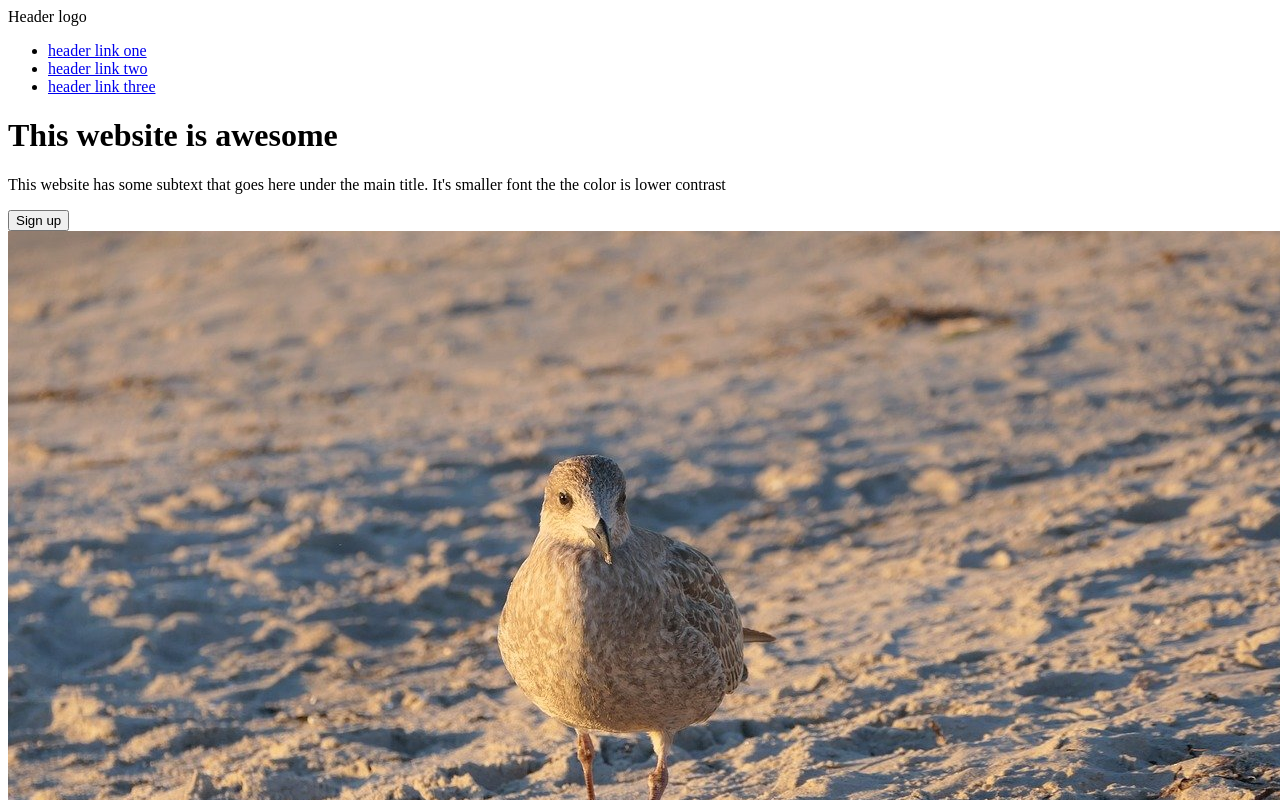
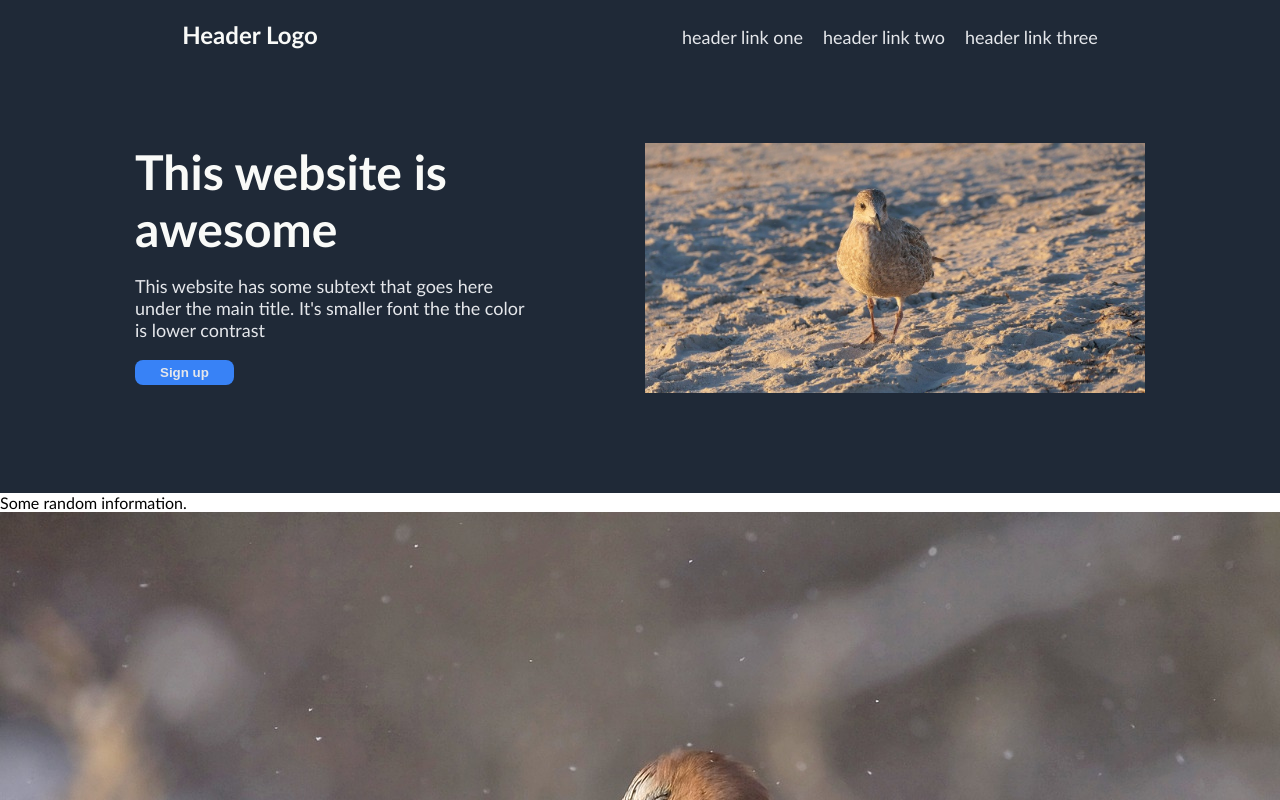
Before and after one commit to myrmanshelby/odin-landing-page, a plain HTML site: page index.html in a window 1280 px wide. Shown: the top 800 px of the page. Drawn offline with Linux system fonts and the light colour scheme.

Commit message:
Styled navigation bar and hero

```diff
--- a/index.html
+++ b/index.html
@@ -3,22 +3,24 @@
   <head>
     <meta charset="UTF-8" />
     <title>Landing Page</title>
+    <link rel="stylesheet" href="style.css" />
   </head>
   <body>
-    <div class="header">Header logo</div>
-    <div class="nav-links">
-      <ul>
+    <div class="header">
+      Header Logo
+      <ul class="nav-links">
         <li><a href="#">header link one</a></li>
         <li><a href="#">header link two</a></li>
         <li><a href="#">header link three</a></li>
       </ul>
     </div>
 
+    <div class="hero">
       <div class="content-block-1">
-      <h1>This website is awesome</h1>
+        <div class="hero-main-text">This website is awesome</div>
         <p>
-        This website has some subtext that goes here under the main title. It's
-        smaller font the the color is lower contrast
+          This website has some subtext that goes here under the main title.
+          It's smaller font the the color is lower contrast
         </p>
         <button>Sign up</button>
       </div>
@@ -27,8 +29,9 @@
         src="images/gull-8366802_1280.jpg"
         alt="gull on the beach"
       />
+    </div>
 
-    <h2>Some random information.</h2>
+    <div class="next-header">Some random information.</div>
     <div class="content-block-2">
       <div class="image1">
         <img src="images/jay-548381_1280.jpg" alt="jay flying" />
--- /dev/null
+++ b/style.css
@@ -0,0 +1,78 @@
+body {
+  font-family: "Gill Sans", "Gill Sans MT", Calibri, "Trebuchet MS", sans-serif;
+  margin: 0;
+}
+
+/* Header/Nav Bar */
+.header {
+  background-color: #1f2937;
+  color: #f9faf8;
+  font-size: 24px;
+  font-weight: 700;
+  margin-top: 0;
+  padding: 20px 0px;
+
+  display: flex;
+  justify-content: space-around;
+}
+
+.nav-links {
+  list-style-type: none;
+  padding: 0;
+  margin-top: 0;
+
+  display: flex;
+  gap: 20px;
+}
+
+.nav-links a {
+  text-decoration: none;
+  color: #e5e7eb;
+  font-size: 18px;
+  font-weight: 100;
+}
+
+/* Hero */
+
+.hero {
+  background-color: #1f2937;
+  color: #e5e7eb;
+  font-size: 18px;
+  padding: 50px 100px 100px 100px;
+  display: flex;
+  justify-content: center;
+  align-items: flex-start;
+  gap: 110px;
+  flex-wrap: wrap;
+}
+
+.hero .hero-main-text {
+  color: #f9faf8;
+  font-size: 48px;
+  font-weight: 800;
+}
+
+.content-block-1 {
+  max-width: 400px;
+}
+
+.hero button {
+  background-color: #3882f6;
+  color: #e5e7eb;
+  border: none;
+  text-decoration: none;
+  font-weight: 600;
+  padding: 5px 25px;
+  border-radius: 8px;
+}
+
+.header-image {
+  width: 500px;
+  height: 250px;
+  object-fit: cover;
+}
+
+/* Content block 2*/
+
+.next-header {
+}
```
Lines whose indentation alone changed are shown as unchanged.
